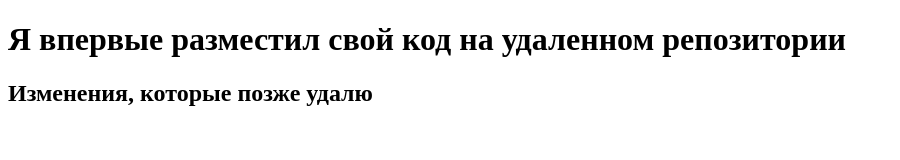
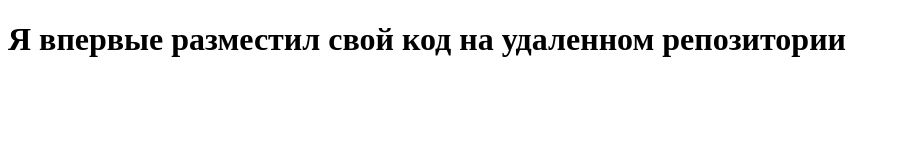
Before and after one commit to kabinet313/test_repo, a plain HTML site: page index.html in a window 1280 px wide. Shown: the whole page, without its empty margins (0-900 px from the left). Drawn offline with Linux system fonts and the light colour scheme.

Commit message:
Revert "Ошибочный коммит"
This reverts commit f8da5de376ba5192a0cdaa21d17fc82377fb6ae9.

```diff
--- a/index.html
+++ b/index.html
@@ -7,6 +7,5 @@
 </head>
 <body>
     <h1>Я впервые разместил свой код на удаленном репозитории</h1>
-    <h2>Изменения, которые позже удалю</h2>
 </body>
 </html>
```
